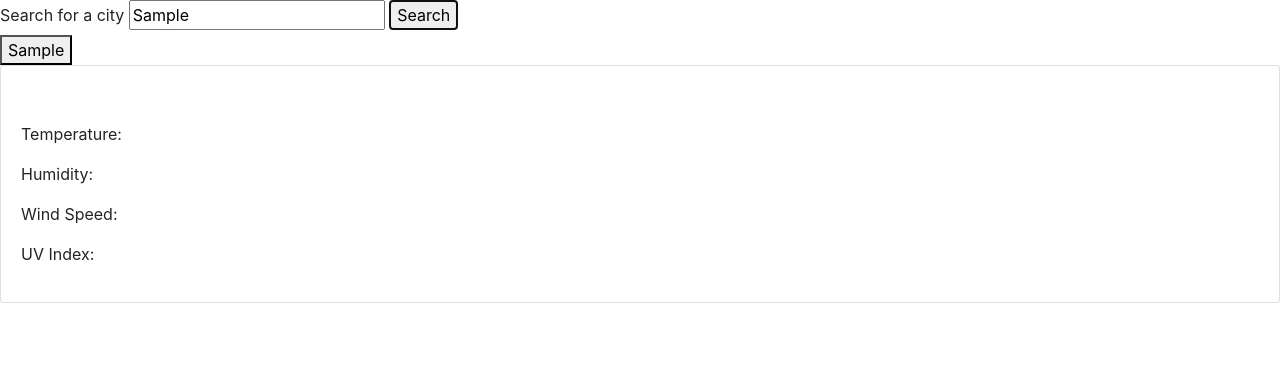
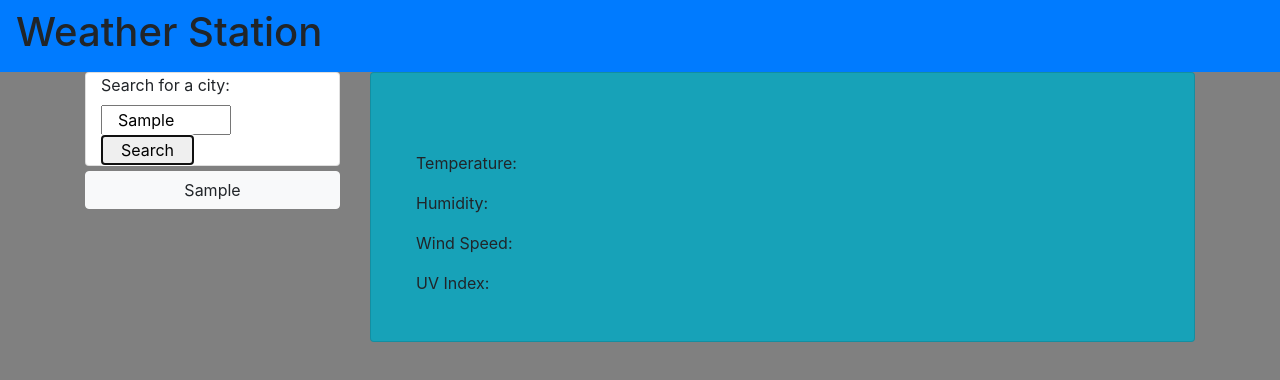
Before and after one commit to AvianOverlord/homework06, a plain HTML site: page index.html in a window 1280 px wide. Both pictures are taken after typing "Sample" into the empty fields and a click on the button "Search". Drawn offline with nearby package versions, Linux system fonts and the light colour scheme; no server answers.

Commit message:
Added styling and UV display.

```diff
--- a/assets/script.js
+++ b/assets/script.js
@@ -55,11 +55,19 @@ function addCity(cityName)
         cityListString = JSON.stringify(cityList);
         localStorage.setItem('cityList', cityListString);
 
+        var newRow = $("<div>");
+        newRow.addClass("row");
         var newButton = $("<button>");
-        //Add classes here
+
+        newButton.addClass("btn");
+        newButton.addClass("btn-light");
+        newButton.addClass("city-button");
+        newButton.addClass("col-12");
+
         newButton.text(cityName);
         newButton.val(cityName);
-        $("#cityListHolder").append(newButton);
+        newRow.append(newButton)
+        $("#cityListHolder").append(newRow);
     }
 }
 
@@ -84,6 +92,7 @@ function displayCity(cityName)
                 console.log(uvData);
 
                 $(".currentCityName").text(cityName);
+                $(".futureCardHolder").empty();
                 lastCity = cityName;
                 localStorage.setItem("lastCity",JSON.stringify(lastCity));
 
@@ -100,6 +109,20 @@ function displayCity(cityName)
                 humidity = currentData.main.humidity;
                 windSpeed = currentData.wind.speed;
                 UVindex = uvData.value;
+
+                if(UVindex <= 2)
+                {
+                    $(".uvDisplay").addClass("bg-success");
+                }
+                else if(UVindex <= 5)
+                {
+                    $(".uvDisplay").addClass("bg-warning");
+                }
+                else
+                {
+                    $(".uvDisplay").addClass("bg-danger");
+                }
+
                 mainIcon = "http://openweathermap.org/img/wn/" + currentData.weather[0].icon +"@2x.png";
 
                 $(".tempDisplay").text(temperature + " F");
@@ -128,6 +151,9 @@ function displayCity(cityName)
                     var newCardImg = $("<img>");
 
                     newCard.addClass("card");
+                    newCard.addClass("displayCard");
+                    newCard.addClass("w-25");
+                    newCard.addClass("bg-info");
                     newCardBody.addClass("card-body");
                     newCardTitle.addClass("card-title");
                     newCardText.addClass("card-text");
--- a/assets/style.css
+++ b/assets/style.css
@@ -1,4 +1,25 @@
+body
+{
+    background-color: grey;
+}
+
 .hidden
 {
     display: none;
 }
+
+.city-button
+{
+    margin-top: 5px;
+    margin-bottom: 5px;
+}
+
+.inline
+{
+    display: inline;
+}
+
+.displayCard
+{
+    margin: 10px;
+}
--- a/index.html
+++ b/index.html
@@ -5,28 +5,38 @@
     <meta name="viewport" content="width=device-width, initial-scale=1.0">
     <link rel="stylesheet" href="https://maxcdn.bootstrapcdn.com/bootstrap/4.0.0/css/bootstrap.min.css">
     <link rel="stylesheet" href="https://stackpath.bootstrapcdn.com/font-awesome/4.7.0/css/font-awesome.min.css">
+    <link rel="stylesheet" href="assets/style.css">
     <title>Weather Station</title>
 </head>
 <body>
     <!--Titlebar-->
-    <div></div>
+    <nav class="navbar navbar-expand-lg navbar-dark bg-primary">
+        <h1>Weather Station</h1>
+    </nav>
 
+    <div class="container">
+        <div class="row">
             <!--Search section and list-->
-    <div>
-        <form>
-            <label for="searchBar">Search for a city</label>
-            <input type="text" id="searchBar" name="searchBar">
-            <button type="button" id="searchButton">Search</button>
+            <div class="col-3">
+                <form class="form">
+                    <div class="container card">
+                        <label for="searchBar">Search for a city:</label>
+                        <input type="text" class="col-7 inline" id="searchBar" name="searchBar">
+                        <button type="button" class="col-5 inline" id="searchButton">Search</button>
+                    </div>
                 </form>
-        <div id="cityListHolder"></div>
+
+                <div id="cityListHolder" class="container"></div>
             </div>
 
             <!--Main Display-->
-    <div class="mainDisplay">
-        <div class="card currentCard hidden">
+            <div class="mainDisplay col-9">
+                <div class="container">
+                    <div class="row">
+                        <div class="card currentCard bg-info hidden col-12">
                             <div class="card-body displayCard" value=0>
-                <h1 class="card-title currentCityName"></h1>
-                <img class="displayIcon">
+                                <h1 class="card-title currentCityName inline"> <span></span></h1>
+                                <img class="displayIcon inline">
                                 <div class="card-text">
                                     <p>Temperature: <span class="tempDisplay"></span></p>
                                     <p>Humidity: <span class="humidDisplay"></span></p>
@@ -35,9 +45,13 @@
                                 </div>
                             </div>
                         </div>
+                    </div>
 
-        <div class="futureCardHolder hidden">
+                    <div class="futureCardHolder hidden row">
 
+                    </div>
+                </div>
+            </div>
         </div>
     </div>
 
```
Lines whose indentation alone changed are shown as unchanged.
